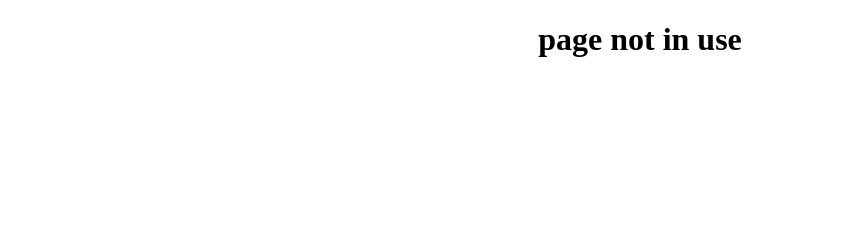
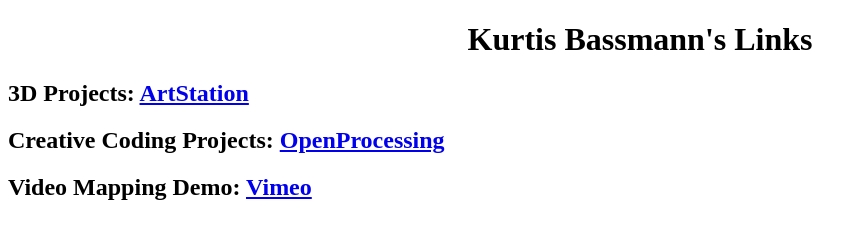
Before and after one commit to Kurt1s/Kurt1s.github.io, a plain HTML site: page index.html in a window 1280 px wide. Shown: the whole page, without its empty margins (0-867 px from the left). Drawn offline with Linux system fonts and the light colour scheme.

Commit message:
Update index.html

```diff
--- a/index.html
+++ b/index.html
@@ -14,9 +14,15 @@
 <body>
     <div class="head">
         <center>
-        <h1>page not in use</h1>
+		<h1>Kurtis Bassmann's Links</h1>
+
         </center>
     </div>
 
+	<div class="links">
+        <h2>3D Projects: <a href="https://kurt1s.artstation.com">ArtStation</a> </h3>
+        <h2>Creative Coding Projects: <a href="https://openprocessing.org/user/326060?o=4&view=sketches">OpenProcessing</a> </h3>
+		<h2>Video Mapping Demo: <a href="https://vimeo.com/839160039?share=copy">Vimeo</a> </h3>
+	</div>
 </body>
 </html>
```
